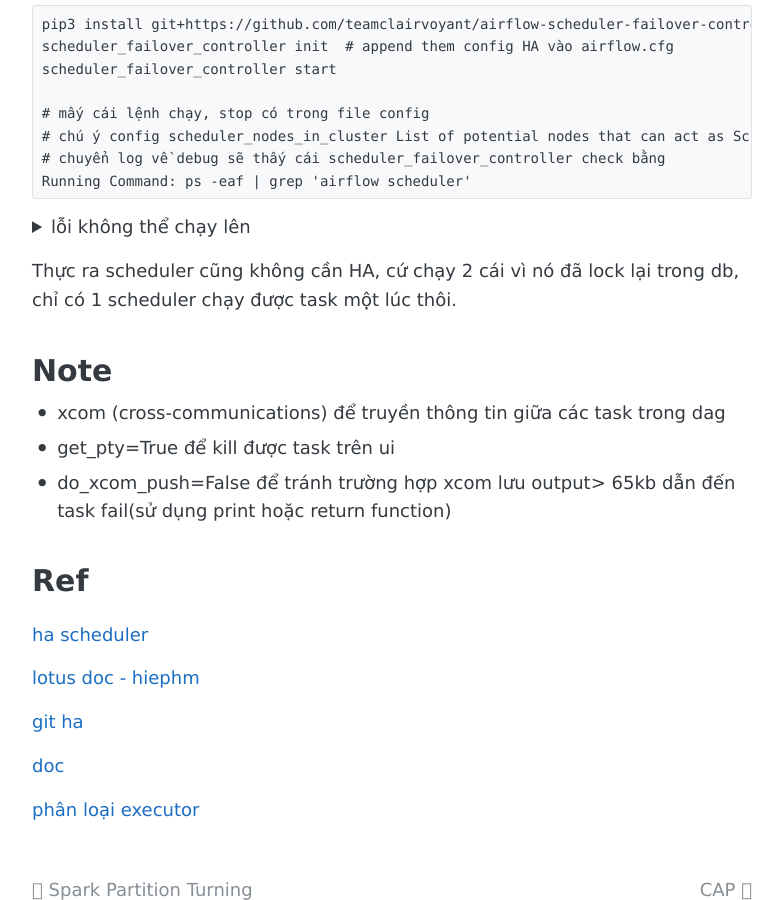
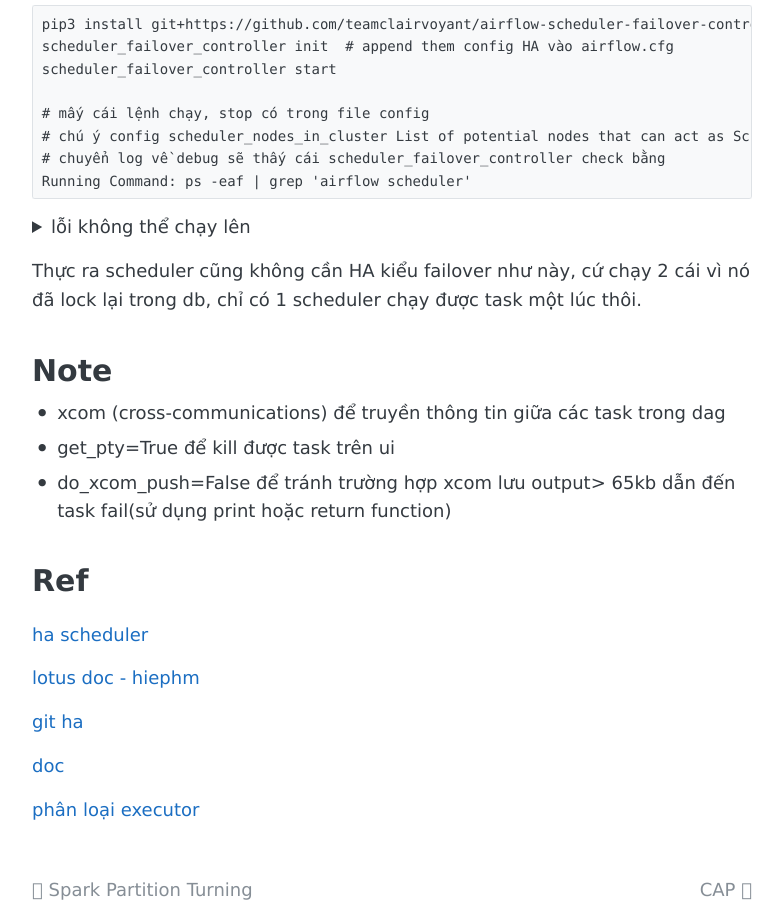
Before and after one commit to longpt233/longpt233.github.io, a Jekyll site: the page built from _posts/2024-02-20-airflow-ha.md, in a window 1280 px wide and 900 px high, scrolled down 1464 px. Shown: the whole window, without its empty margins (248-1031 px from the left). Built offline with Jekyll 4.4.1, drawn with Linux system fonts in a browser that asks for light colours.

Commit message:
Update 2024-02-20-airflow-ha.md

````diff
--- a/_posts/2024-02-20-airflow-ha.md
+++ b/_posts/2024-02-20-airflow-ha.md
@@ -290,7 +290,7 @@ https://github.com/teamclairvoyant/airflow-scheduler-failover-controller/issues/
 ```
 </details>
 
-Thực ra scheduler cũng không cần HA, cứ chạy 2 cái vì nó đã lock lại trong db, chỉ có 1 scheduler chạy được task một lúc thôi.
+Thực ra scheduler cũng không cần HA kiểu failover như này, cứ chạy 2 cái vì nó đã lock lại trong db, chỉ có 1 scheduler chạy được task một lúc thôi.
 
 
 
````
